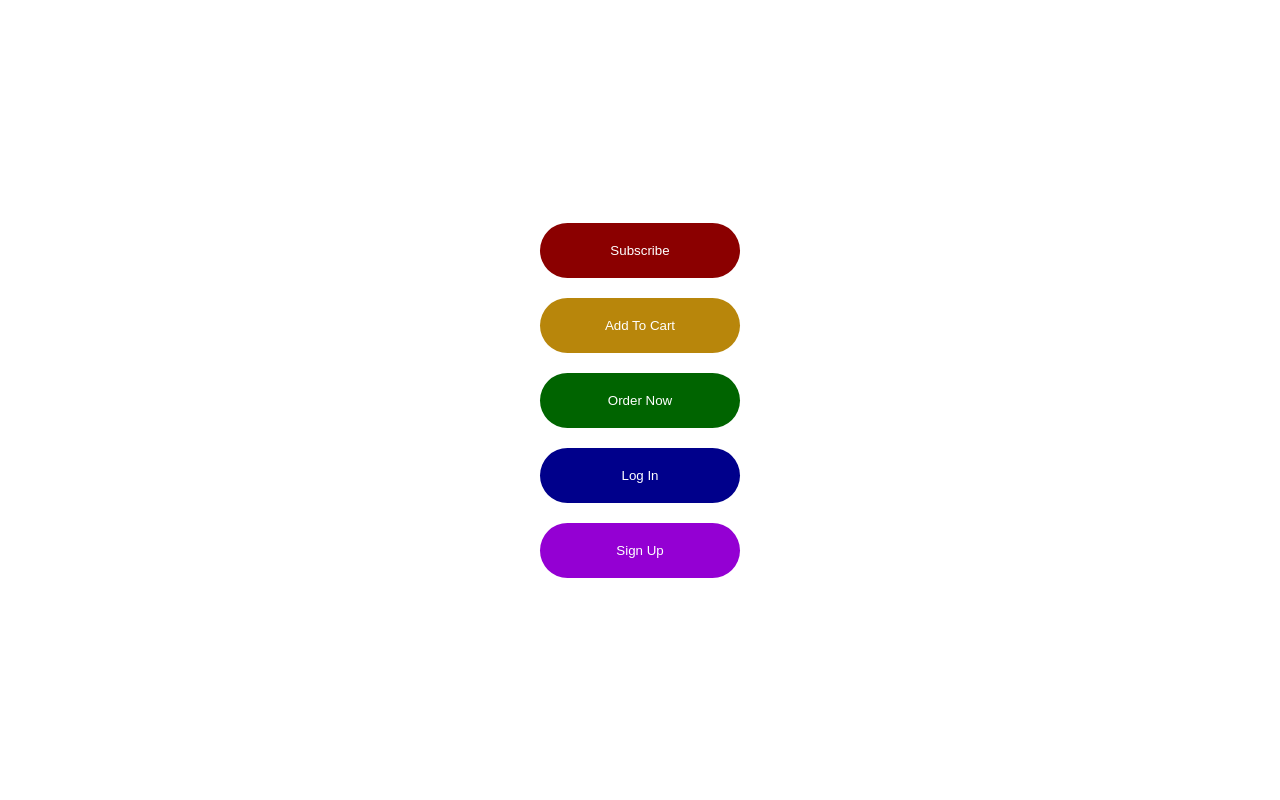
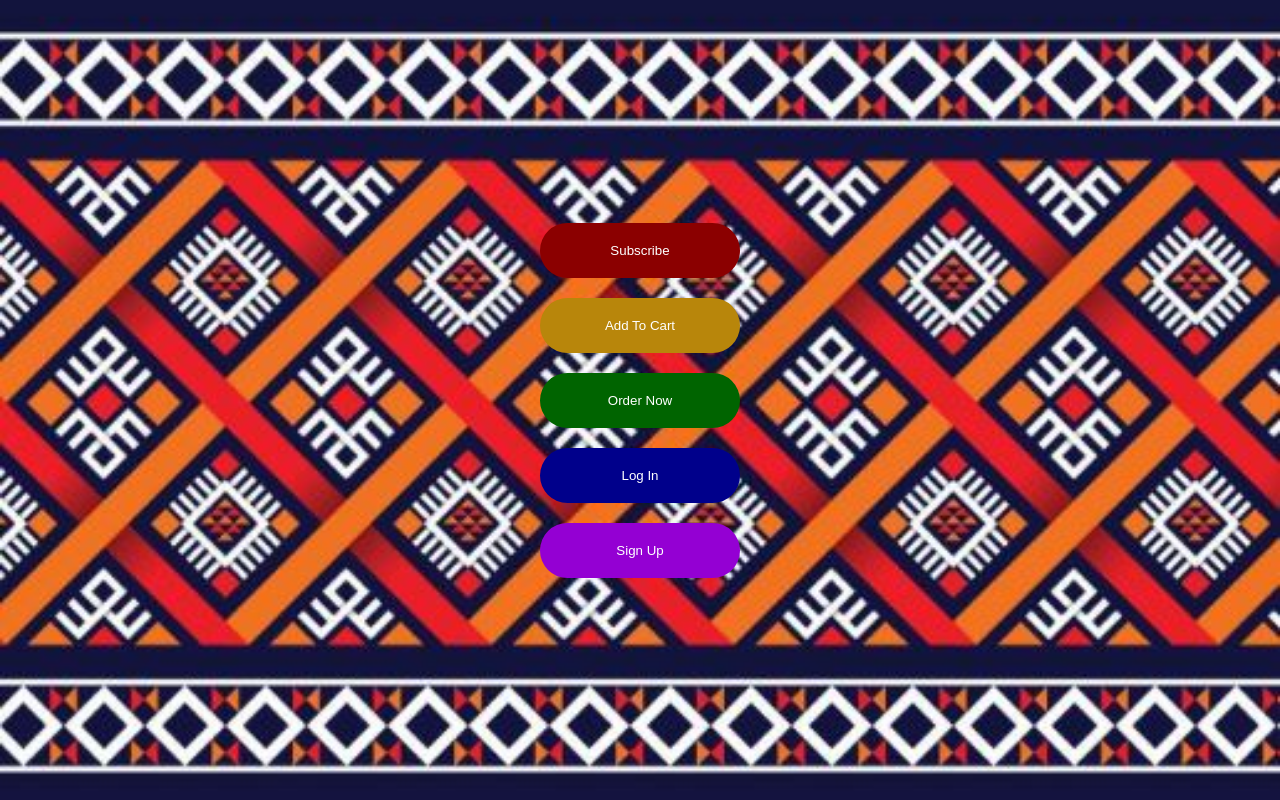
Before and after one commit to Peterson-Arkin-De-Leon/fgdgfdgg.html, a plain HTML site: page Index.html in a window 1280 px wide. Drawn offline with Linux system fonts and the light colour scheme.

Commit message:
Index.html

```diff
--- a/Index.html
+++ b/Index.html
@@ -6,7 +6,7 @@
 <title>Button Styles</title>
 <style>
   body {
-    background-image: url('your-background-image.jpg');
+    background-image: url('https://raw.githubusercontent.com/Peterson-Arkin-De-Leon/fgdgfdgg.html/main/Capture1.JPG');
     background-size: cover;
     background-position: center;
     font-family: Arial, sans-serif;
```
